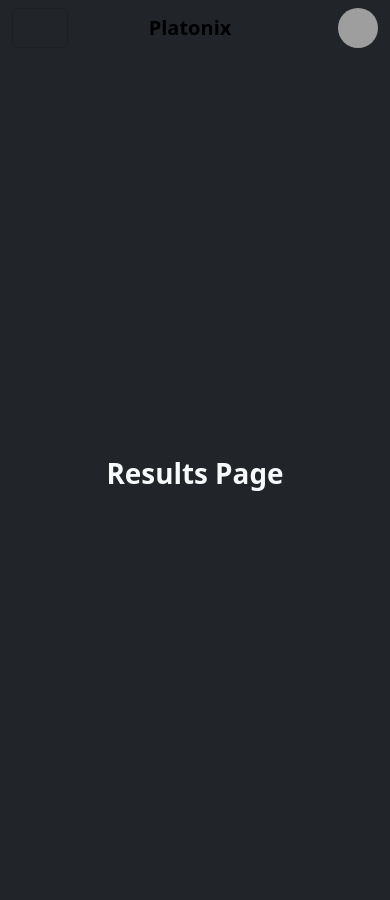
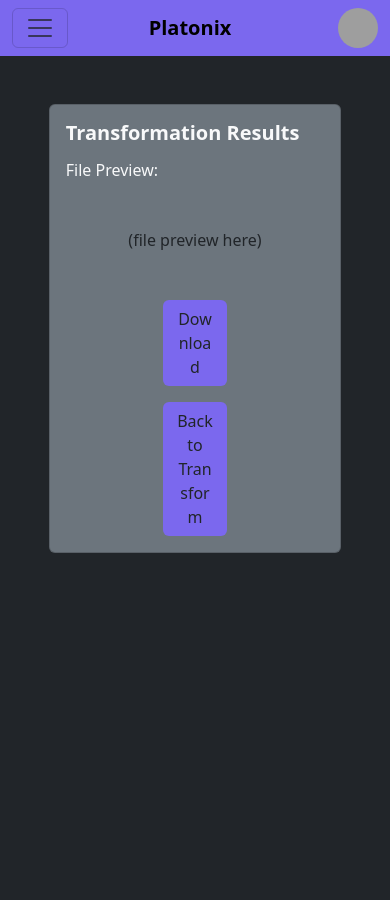
Before and after one commit to COSC-499-W2023/year-long-project-team-7, a Django app: page /results in a window 390 px wide. After the commit the page ends 553 px from the top, so only its background shows below. Run offline with Django 4.2, Linux system fonts and the light colour scheme; grey boxes are pictures that could not be loaded.

Commit message:
updated results page

```diff
--- a/app/capstone/transformer/static/styles.css
+++ b/app/capstone/transformer/static/styles.css
@@ -80,29 +80,6 @@ a:hover {
 
 /* ----------NAVBAR CSS---------- */
 .navbar-custom {
-<<<<<<< HEAD
-  background-color: MediumSlateBlue;
-}
-.profile-picture {
-  width: 40px;
-  height: 40px;
-  border-radius: 50%;
-  margin-left: 10px;
-}
-/* CSS for small screens (Keeps formatting order when toggler is pushed) */
-@media (max-width: 1000px) {
-  .navbar {
-    flex-direction: column;
-  }
-
-  .profile-picture {
-    order: 1;
-  }
-
-  .navbar-collapse {
-    order: 2;
-  }
-=======
     background-color: MediumSlateBlue;
 }
 .profile-picture {
@@ -128,5 +105,4 @@ a:hover {
     .navbar-collapse {
         order: 2;
     }
->>>>>>> 719a99463b174c32adc932cc3bd13450e9831d57
 }
--- a/app/capstone/transformer/templates/results.html
+++ b/app/capstone/transformer/templates/results.html
@@ -1,10 +1,24 @@
 {% extends 'base.html' %}
 {% load static %}
 {% block content %}
-    {% include 'navbar.html' %}
-    <div class="vh-100 d-flex justify-content-center align-items-center">
-        <div class="h-75 d-flex flex-column align-items-center justify-content-center gap-3">
-            <h1 class='text-light fw-bold'>Results Page</h1>
+{% include 'navbar.html' %}
+
+<div class="col d-flex justify-content-center">
+    <div class="card w-75 bg-secondary mt-5">
+        <div class="card-body">
+            <h5 class="card-title text-light fw-bold">Transformation Results</h5>
+            <h6 class="card-subtitle mt-3 text-light">File Preview:</h6>
+            <div class="d-flex justify-content-center align-items-center">
+            <p class="card-text mt-5 ">(file preview here)</p>
+            </div>
+            <div class="d-flex justify-content-center align-items-center">
+            <button class="w-25 btn custom-button mt-5">Download</button>
+            </div>
+            <div class="d-flex justify-content-center align-items-center">
+            <button class="w-25 btn custom-button mt-3">Back to Transform</button>
+            </div>
         </div>
     </div>
+</div>
+
 {% endblock %}
```
